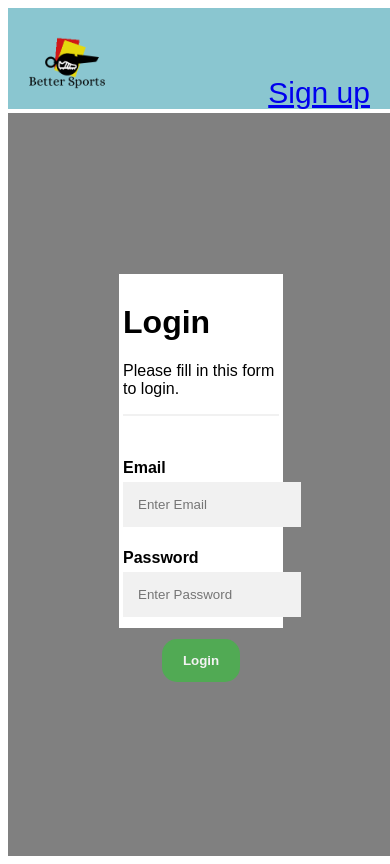
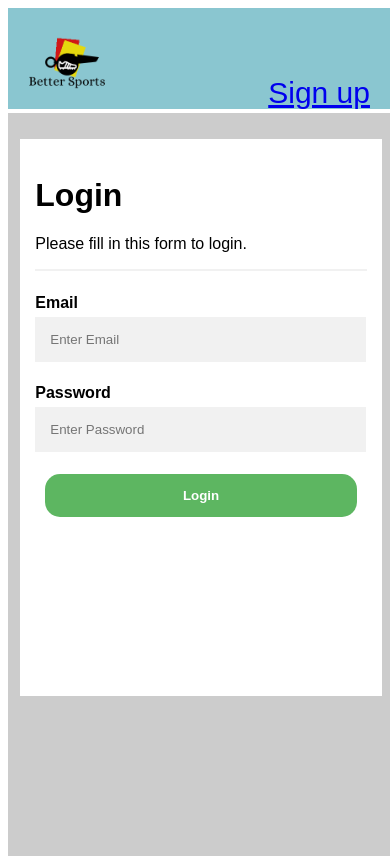
Before and after one commit to Babarindeolanrewaju2/better-sports-front-end, a React (Create React App) app: page /login in a window 390 px wide. Built offline with nearby package versions, Linux system fonts and the light colour scheme.

Commit message:
Small tweaks to CSS

```diff
--- a/src/styles/Login.css
+++ b/src/styles/Login.css
@@ -6,15 +6,16 @@ body {
   display: flex;
   width: 99vw;
   height: 88vh;
-  background-color: grey;
+  background-color: #ccc;
 }
 
 .loginForm {
   background-color: white;
   width: 40vw;
-  height: 40vh;
+  /* height: auto; */
   padding: 1vh 1vw;
   margin-top: 19vh;
+  margin-bottom: 19vh;
   margin-left: auto;
   margin-right: auto;
 }
@@ -22,7 +23,7 @@ body {
 /* Full-width input fields */
 input[type="text"],
 input[type="password"] {
-  width: 95%;
+  max-width: 38vw;
   padding: 15px;
   margin: 5px 0 22px 0;
   display: inline-block;
@@ -38,20 +39,8 @@ input[type="password"]:focus {
 
 hr {
   border: 1px solid #f1f1f1;
-  margin-bottom: 25px;
+  margin-bottom: 0.5vh;
 }
-
-/* Set a style for all buttons */
-/* .loginbtn {
-  background-color: #4caf50;
-  color: white;
-  padding: 14px 20px;
-  margin: 8px 0;
-  border: none;
-  cursor: pointer;
-  width: 100%;
-  opacity: 0.9;
-} */
 
 button:hover {
   opacity: 1;
@@ -64,11 +53,10 @@ button:hover {
   margin: 8px 0;
   border: none;
   cursor: pointer;
-  width: 100%;
+  width: 20vw;
   opacity: 0.9;
   display: block;
   margin: auto;
-  width: 50%;
 }
 
 /* Clear floats */
@@ -79,8 +67,28 @@ button:hover {
 }
 
 /* Change styles for cancel button and signup button on extra small screens */
-@media screen and (max-width: 300px) {
-  .signupbtn {
-    width: 75%;
+@media screen and (max-width: 800px) {
+  .loginForm {
+    background-color: white;
+    width: 85vw;
+    /* height: 80vh; */
+    padding: 2vh 4vw;
+    margin-top: 3vh;
+    margin-left: auto;
+    margin-right: auto;
+  }
+
+  input[type="text"],
+  input[type="password"] {
+    max-width: 77vw;
+    padding: 15px;
+    margin: 5px 0 22px 0;
+    display: inline-block;
+    border: none;
+    background: #f1f1f1;
+  }
+
+  .loginbtn {
+    width: 80vw;
   }
 }
--- a/src/styles/Signup.css
+++ b/src/styles/Signup.css
@@ -6,7 +6,7 @@ body {
   display: flex;
   width: 99vw;
   height: 88vh;
-  background-color: grey;
+  background-color: #ccc;
 }
 
 .signupForm {
@@ -38,7 +38,7 @@ input[type="password"]:focus {
 
 hr {
   border: 1px solid #f1f1f1;
-  margin-bottom: 25px;
+  margin-bottom: 0.5vh;
 }
 
 /* Set a style for all buttons */
```
